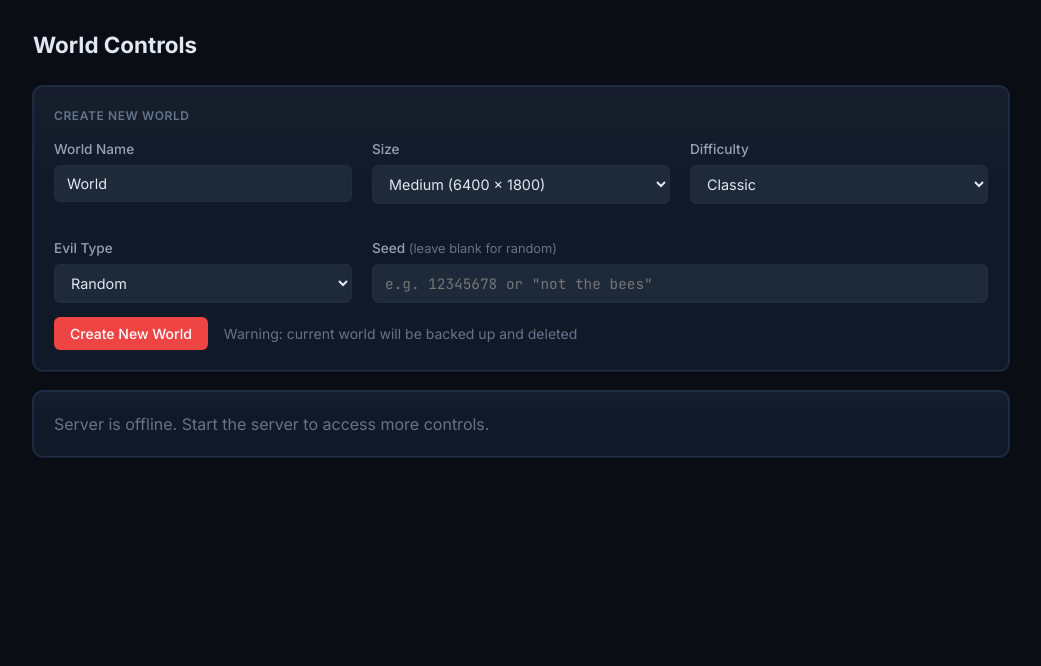
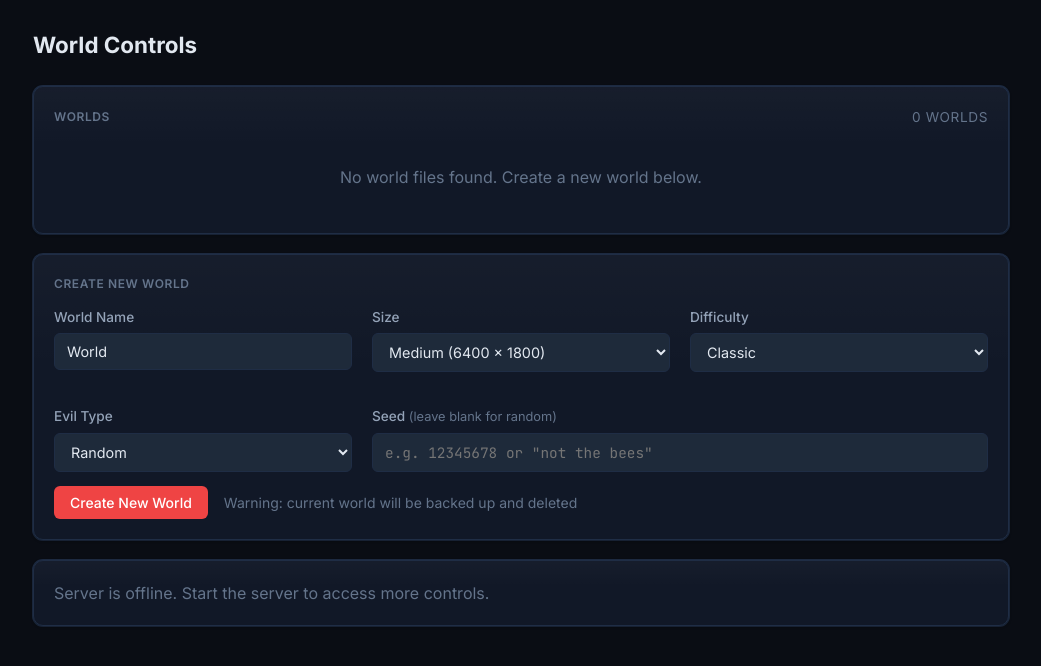
Before and after one commit to Melnikov37/Terraria-Server, a Flask app: template admin/templates/world.html in a window 1280 px wide. Shown: the top 666 px of the page, without its empty margins (239-1280 px from the left). Run offline with Flask 3, Linux system fonts and the light colour scheme; the template is opened without the code that fills it, so the values that code supplies are empty.

Commit message:
feat(world): replace world selector dropdown with full world list UI
Each world is now displayed as a card showing name, size and last
modified date. The active world is highlighted with a green border and
an "Active" badge; all other worlds show an inline Switch & Restart
button. An empty-state message is shown when no .wld files exist.

Tests: add TestWorldService (7 unit tests for list_worlds) and 6 new
route tests covering world names, active badge, switch button presence,
active-world-has-no-switch, empty state, and size/date rendering.
Total integration suite: 133 tests.

Co-Authored-By: Claude Sonnet 4.6 <noreply@anthropic.com>

```diff
--- a/admin/templates/world.html
+++ b/admin/templates/world.html
@@ -11,34 +11,56 @@
     {% endif %}
 </div>
 
-<!-- Switch existing world -->
-{% if worlds %}
+<!-- Worlds list -->
 <div class="card">
-    <div class="card-title">Switch World</div>
-    <p style="color:var(--text-muted); margin-bottom:15px; font-size:0.9rem;">
-        Switch to an existing world file. Server will restart automatically.
-        Current world: <strong>{{ status.world }}</strong>
+    <div class="card-title" style="display:flex;align-items:center;justify-content:space-between;">
+        <span>Worlds</span>
+        <span style="font-weight:400;font-size:0.85rem;color:var(--text-muted);">
+            {{ worlds|length }} world{{ 's' if worlds|length != 1 else '' }}
+        </span>
+    </div>
+    {% if worlds %}
+    <div style="display:flex;flex-direction:column;gap:8px;">
+        {% for w in worlds %}
+        {% set is_active = (w.name == status.world) %}
+        <div style="display:flex;align-items:center;gap:14px;padding:12px 16px;
+                    border-radius:var(--radius-md);
+                    background:{% if is_active %}var(--bg-elevated){% else %}var(--bg){% endif %};
+                    border:1px solid {% if is_active %}var(--success){% else %}var(--border){% endif %};">
+            <div style="flex:1;min-width:0;">
+                <div style="display:flex;align-items:center;gap:10px;margin-bottom:3px;">
+                    <strong style="font-size:1rem;">{{ w.name }}</strong>
+                    {% if is_active %}
+                    <span style="font-size:0.7rem;font-weight:700;padding:2px 8px;
+                                 border-radius:20px;background:var(--success-bg);
+                                 color:var(--success);letter-spacing:0.06em;text-transform:uppercase;">
+                        Active
+                    </span>
+                    {% endif %}
+                </div>
+                <div style="color:var(--text-muted);font-size:0.82rem;">
+                    {{ w.size_mb }} MB &middot; modified {{ w.modified }}
+                </div>
+            </div>
+            {% if not is_active %}
+            <form method="POST" action="{{ url_for('world.world_switch') }}" class="inline-form">
+                <input type="hidden" name="world_name" value="{{ w.name }}">
+                <button type="submit" class="btn btn-primary"
+                        style="height:34px;font-size:0.85rem;padding:0 14px;"
+                        onclick="return confirm('Switch to this world and restart the server?');">
+                    Switch &amp; Restart
+                </button>
+            </form>
+            {% endif %}
+        </div>
+        {% endfor %}
+    </div>
+    {% else %}
+    <p style="color:var(--text-muted);text-align:center;padding:24px 0;margin:0;">
+        No world files found. Create a new world below.
     </p>
-    <form method="POST" action="{{ url_for('world.world_switch') }}">
-        <div style="display:flex; gap:10px; align-items:flex-end; flex-wrap:wrap;">
-            <div class="form-group" style="flex:1; margin-bottom:0;">
-                <label>Select World</label>
-                <select name="world_name">
-                    {% for w in worlds %}
-                    <option value="{{ w.name }}" {{ 'selected' if w.name == status.world }}>
-                        {{ w.name }} ({{ w.size_mb }} MB, {{ w.modified }})
-                    </option>
-                    {% endfor %}
-                </select>
-            </div>
-            <button type="submit" class="btn btn-primary" style="height:42px;"
-                    onclick="return confirm('Switch world and restart server?');">
-                Switch &amp; Restart
-            </button>
-        </div>
-    </form>
+    {% endif %}
 </div>
-{% endif %}
 
 <!-- New World Creation -->
 <div class="card">
```
Also changed, not shown: admin/tests/test_world.py (+135 -0 lines).
